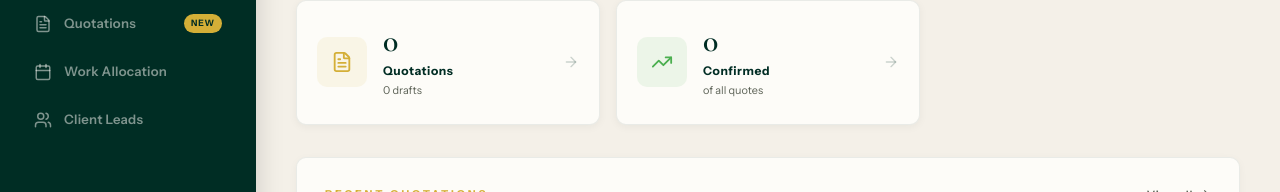
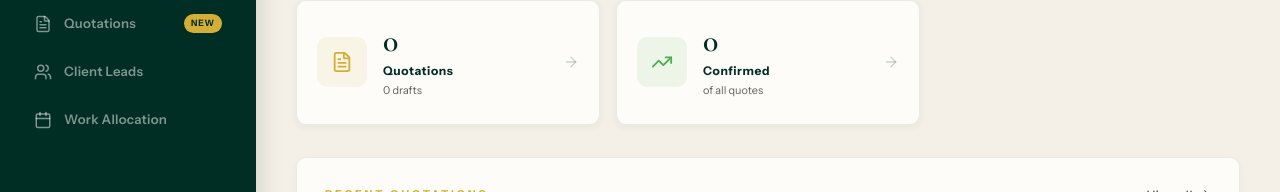
Before and after one commit to thelumoraweddings-netizen/the-lumora-weddings, a React (Vite) app in the folder client/: page /admin in a window 1280 px wide. Shown: the part 205-397 px from the top of the page. Built offline with nearby package versions, Linux system fonts and the light colour scheme; no server answers; sample sign-in values are in the browser's storage; a web font is replaced by a local one.

Commit message:
fix: move Work Allocation to the bottom of the sidebar

```diff
--- a/client/src/pages/Admin/AdminLayout.jsx
+++ b/client/src/pages/Admin/AdminLayout.jsx
@@ -57,8 +57,8 @@ const AdminLayout = () => {
   const navItems = [
     { name: 'Dashboard',   path: '/admin',               icon: <LayoutDashboard size={18} /> },
     { name: 'Quotations',  path: '/admin/quotations',    icon: <FileText size={18} /> },
+    { name: 'Client Leads', path: '/admin/bookings',      icon: <Users size={18} /> },
     { name: 'Work Allocation', path: '/admin/events',    icon: <Calendar size={18} /> },
-    { name: 'Client Leads', path: '/admin/bookings',      icon: <Users size={18} /> },
   ];
 
   const isActive = (path) =>
```
